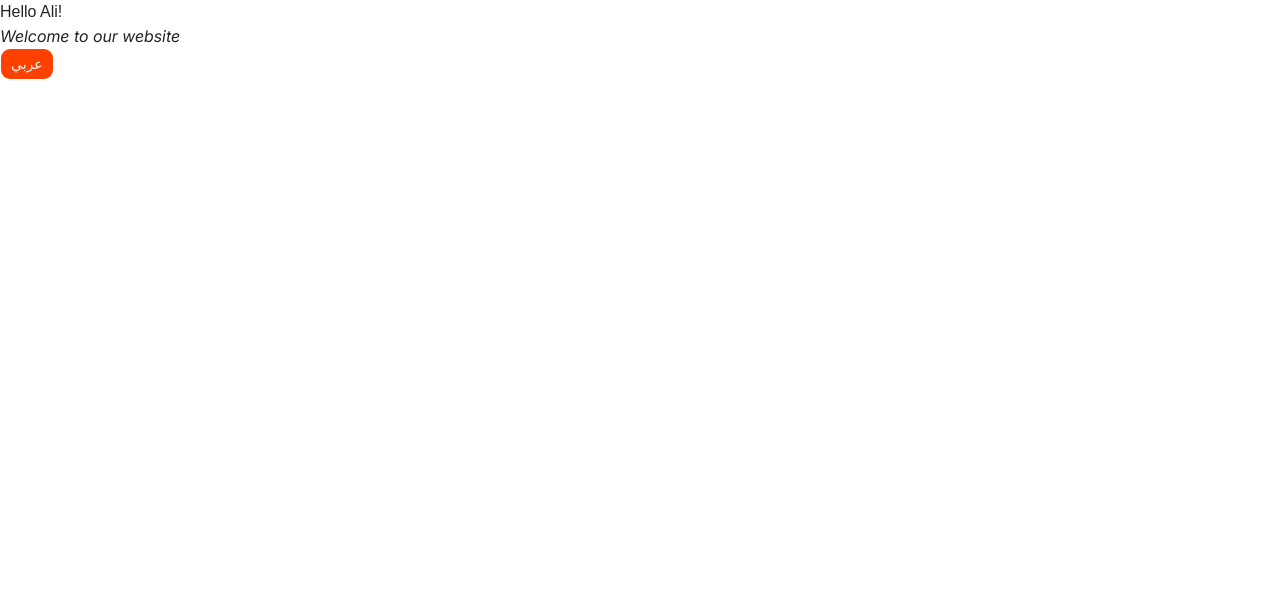
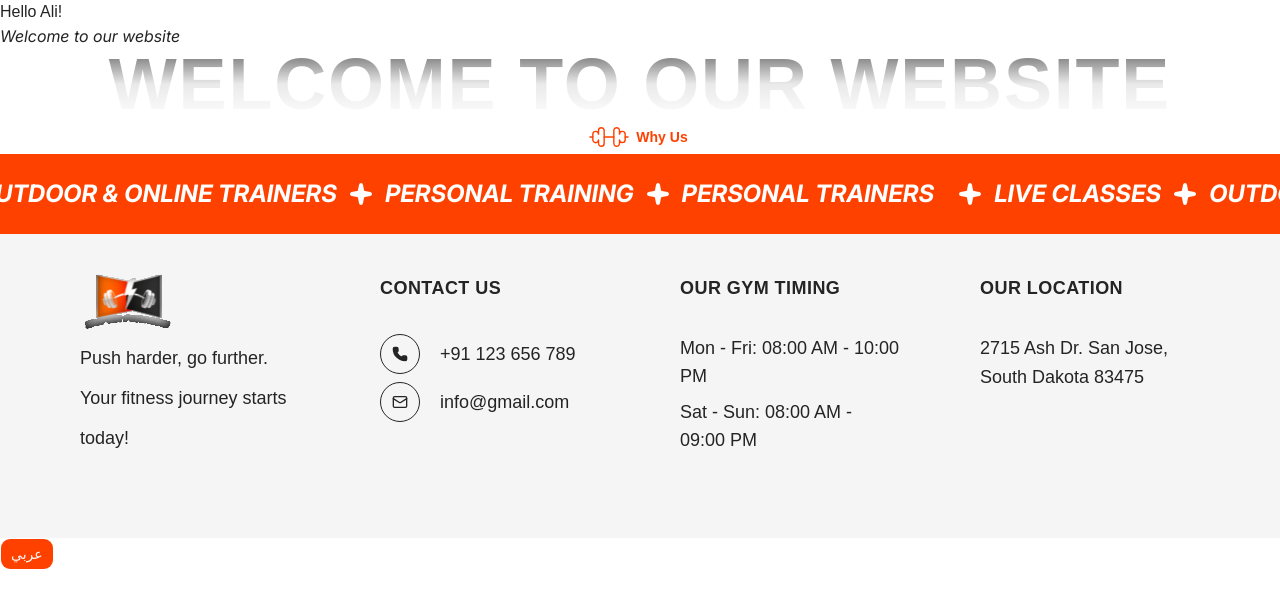
Before and after one commit to maagedmohameed/fitness-app, a React (Vite) app: page / in a window 1280 px wide. Shown: the top 608 px of the page. Built offline with nearby package versions, Linux system fonts and the light colour scheme; a web font is replaced by a local one.

Commit message:
feat(footer): implement the webApp footer and some reusable components

```diff
--- a/package.json
+++ b/package.json
@@ -20,6 +20,7 @@
     "react": "^19.2.4",
     "react-dom": "^19.2.4",
     "react-error-boundary": "^6.1.1",
+    "react-fast-marquee": "^1.6.5",
     "react-hook-form": "^7.71.2",
     "react-router-dom": "^7.13.1",
     "shadcn": "^4.0.8",
--- a/src/app/home/page.tsx
+++ /dev/null
@@ -1,12 +0,0 @@
-import { useTranslations } from "use-intl";
-
-export default function HomePage() {
-  const t = useTranslations("App");
-
-  return (
-    <div>
-      <h1 >{t("hello", { name: "Ali" })}</h1>
-      <p className="font-inter">{t("welcome")}</p>
-    </div>
-  );
-}
--- a/src/app/main.tsx
+++ b/src/app/main.tsx
@@ -3,7 +3,7 @@ import { createRoot } from "react-dom/client";
 import "./style.css";
 import { AppProvider } from "@/components/providers/app-providers/index.provider";
 import { Route } from "react-router-dom";
-import HomePage from "./home/page";
+import HomePage from "./website/home/page";
 import NotFound from "./not-found";
 
 createRoot(document.getElementById("root")!).render(
@@ -14,5 +14,5 @@ createRoot(document.getElementById("root")!).render(
       {/* NotFound */}
       <Route path="*" element={<NotFound />} />
     </AppProvider>
-  </StrictMode>,
+  </StrictMode>
 );
--- a/src/app/style.css
+++ b/src/app/style.css
@@ -6,14 +6,14 @@
 @font-face {
   font-family: "BalooThambi2";
   src: url("/assets/fonts/BalooThambi2.ttf") format("truetype");
-  font-weight: 400;
+  font-weight: 400 600 700 800 900;
   font-style: normal;
 }
 
 @font-face {
   font-family: "inter";
   src: url("/assets/fonts/inter.ttf") format("truetype");
-  font-weight: 400;
+  font-weight: 400 600 700 800 900;
   font-style: normal;
 }
 
--- /dev/null
+++ b/src/app/website/home/page.tsx
@@ -0,0 +1,19 @@
+import Footer from "@/components/layout/footer/footer";
+import MarqueeText from "@/components/layout/marquee/marquee-text";
+import { SectionSubTitle, SectionTitle } from "@/components/ui/section-head";
+import { useTranslations } from "use-intl";
+
+export default function HomePage() {
+  const t = useTranslations("App");
+
+  return (
+    <main className="bg-background">
+      <h1>{t("hello", { name: "Ali" })}</h1>
+      <p className="font-inter">{t("welcome")}</p>
+      <SectionTitle variant={"center"}>{t("welcome")}</SectionTitle>
+      <SectionSubTitle variant={"center"}>Why Us</SectionSubTitle>
+      <MarqueeText />
+      <Footer />
+    </main>
+  );
+}
--- /dev/null
+++ b/src/app/website/layout.tsx
@@ -0,0 +1,12 @@
+import Footer from "@/components/layout/footer/footer";
+import React from "react";
+import { Outlet } from "react-router-dom";
+
+export default function WebLayout() {
+  return (
+    <>
+      <Outlet />
+      <Footer />
+    </>
+  );
+}
--- /dev/null
+++ b/src/components/layout/footer/footer.tsx
@@ -0,0 +1,58 @@
+import { Mail, Phone } from "lucide-react";
+import { useTranslations } from "use-intl";
+
+export default function Footer() {
+  const t = useTranslations("footer");
+
+  return (
+    <footer className="gap-20 grid lg:grid-cols-4 bg-accent dark:bg-background mx-auto md:p-20 md:pt-10 w-full text-foreground dark:text-foreground text-lg">
+      {/* Brand / Tagline */}
+      <div className="space-y-2">
+        <img src="/assets/images/fit 1.svg" alt="logo" className="w-24 h-14" />
+        <p className="leading-10">{t("logo-text")}</p>
+      </div>
+
+      {/* Contact Info */}
+      <div className="space-y-8">
+        <h2 className="font-bold uppercase tracking-wide">{t("contact-info.title")}</h2>
+        <ul className="space-y-2">
+          <li>
+            <a href="tel:+91123656789" className="flex items-center gap-5 hover:underline">
+              <div className="flex justify-center items-center border border-border dark:border-[#3F4553] rounded-full w-10 h-10">
+                <Phone fill="#242424" size={16} />
+              </div>
+              +91 123 656 789
+            </a>
+          </li>
+          <li>
+            <a href="mailto:info@gmail.com" className="flex items-center gap-5 hover:underline">
+              <div className="flex justify-center items-center border border-border dark:border-[#3F4553] rounded-full w-10 h-10">
+                <Mail size={16} />
+              </div>
+              info@gmail.com
+            </a>
+          </li>
+        </ul>
+      </div>
+
+      {/* Hours */}
+      <div className="space-y-8">
+        <h2 className="font-bold uppercase tracking-wide">{t("time.title")}</h2>
+        <ul className="space-y-2">
+          <li>
+            <span className="font-medium">Mon - Fri:</span> 08:00 AM - 10:00 PM
+          </li>
+          <li>
+            <span className="font-medium">Sat - Sun:</span> 08:00 AM - 09:00 PM
+          </li>
+        </ul>
+      </div>
+
+      {/* Location */}
+      <div className="space-y-8">
+        <h2 className="font-bold uppercase tracking-wide">{t("location.title")}</h2>
+        <address className="not-italic leading-relaxed">2715 Ash Dr. San Jose, South Dakota 83475</address>
+      </div>
+    </footer>
+  );
+}
--- /dev/null
+++ b/src/components/layout/marquee/marquee-text.tsx
@@ -0,0 +1,27 @@
+import { Sparkle } from "lucide-react";
+import Marquee from "react-fast-marquee";
+import { useTranslations } from "use-intl";
+
+const MarqueeComponent = (Marquee as any).default || Marquee;
+
+const SERVICES = [
+  { id: "live-classes" },
+  { id: "outdoor-trainers" },
+  { id: "personal-training" },
+  { id: "personal-trainers" },
+];
+
+export default function MarqueeText() {
+  const t = useTranslations("marquee");
+  return (
+    <MarqueeComponent autoFill speed={50} gradient={false}>
+      <div className="flex items-center gap-3 bg-primary pr-6 h-20 font-bold text-white text-2xl uppercase">
+        {SERVICES.map((item, index) => (
+          <span className="flex justify-center items-center gap-3 font-inter" key={index}>
+            <Sparkle fill="white" size={24} /> {t(item.id)}
+          </span>
+        ))}
+      </div>
+    </MarqueeComponent>
+  );
+}
--- /dev/null
+++ b/src/components/ui/section-head.tsx
@@ -0,0 +1,66 @@
+import * as React from "react";
+import { cn } from "@/lib/utils/tailwind-merge";
+import { cva, type VariantProps } from "class-variance-authority";
+import { Dumbbell } from "lucide-react";
+
+const headingVariants = cva(
+  "bg-clip-text bg-linear-to-b from-[#242424]/70 dark:from-[#FFFFFF]/20 via-[#242424]/10 dark:via-[#FFFFFF]/10 to-transparent dark:to-transparent w-full font-bold text-transparent text-7xl uppercase leading-none tracking-wide",
+  {
+    variants: {
+      variant: {
+        start: "text-start",
+        center: "text-center",
+      },
+    },
+    defaultVariants: {
+      variant: "start",
+    },
+  }
+);
+
+const subHeadingVariants = cva(
+  "flex items-center gap-2.5 w-full font-semibold text-primary dark:text-primary text-sm",
+  {
+    variants: {
+      variant: {
+        start: "justify-start",
+        center: "justify-center",
+      },
+    },
+    defaultVariants: {
+      variant: "start",
+    },
+  }
+);
+
+const SectionTitle = React.forwardRef<
+  HTMLHeadingElement,
+  React.HTMLAttributes<HTMLHeadingElement> & VariantProps<typeof headingVariants>
+>(({ className, variant, ...props }, ref) => {
+  return (
+    <h2
+      ref={ref}
+      className={cn(headingVariants({ variant, className }))}
+      //   style={{
+      //     WebkitTextStroke: "1px rgba(255,255,255,0.25)",
+      //     color: "transparent",
+      //   }}
+      {...props}></h2>
+  );
+});
+SectionTitle.displayName = "SectionTitle";
+
+const SectionSubTitle = React.forwardRef<
+  HTMLHeadingElement,
+  React.ComponentProps<"h3"> & VariantProps<typeof subHeadingVariants>
+>(({ className, variant, children, ...props }, ref) => {
+  return (
+    <h3 ref={ref} className={cn(subHeadingVariants({ variant, className }), "")} {...props}>
+      <Dumbbell className="rotate-45" size={34} strokeWidth={1} />
+      {children}
+    </h3>
+  );
+});
+SectionSubTitle.displayName = "SectionSubTitle";
+
+export { SectionTitle, SectionSubTitle };
--- a/src/i18n/messages/ar.json
+++ b/src/i18n/messages/ar.json
@@ -12,5 +12,23 @@
     "title": "حدث خطأ في الصفحة",
     "retry": "إعادة المحاولة",
     "message": "حدث خطأ غير متوقع"
+  },
+  "footer": {
+    "logo-text": "ابذل جهدًا أكبر، وستحقق المزيد. رحلتك نحو اللياقة تبدأ اليوم!",
+    "contact-info": {
+      "title": "اتصل بنا"
+    },
+    "time": {
+      "title": "مواعيد صالة الألعاب الرياضية لدينا"
+    },
+    "location": {
+      "title": "موقعنا"
+    }
+  },
+  "marquee": {
+    "live-classes": "دروس مباشرة",
+    "outdoor-trainers": "مدربين خارجيين وعبر الإنترنت",
+    "personal-training": "التدريب الشخصي",
+    "personal-trainers": "مدربين شخصيين"
   }
 }
--- a/src/i18n/messages/en.json
+++ b/src/i18n/messages/en.json
@@ -12,5 +12,23 @@
     "title": "Something went wrong",
     "retry": "Try Again",
     "message": "An unexpected error occurred"
+  },
+  "footer": {
+    "logo-text": "Push harder, go further. Your fitness journey starts today!",
+    "contact-info": {
+      "title": "Contact Us"
+    },
+    "time": {
+      "title": "Our Gym Timing"
+    },
+    "location": {
+      "title": "Our Location"
+    }
+  },
+  "marquee": {
+    "live-classes": "live classes",
+    "outdoor-trainers": "outdoor & online trainers",
+    "personal-training": "personal training",
+    "personal-trainers": "personal trainers"
   }
 }
```
Also changed, not shown: public/assets/images/fit 1.svg (added), 1 other file (tests, documents, lock files or other folders).
